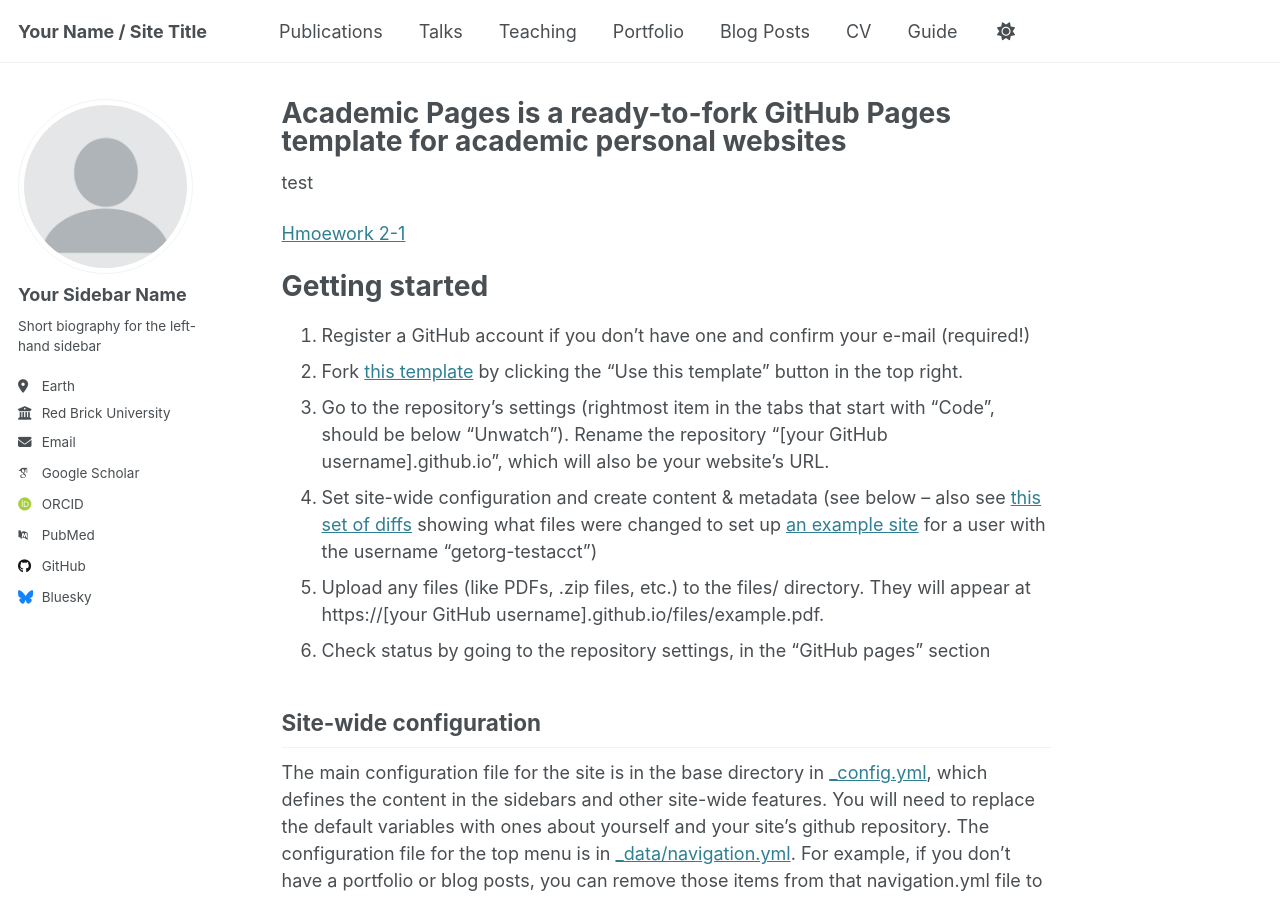
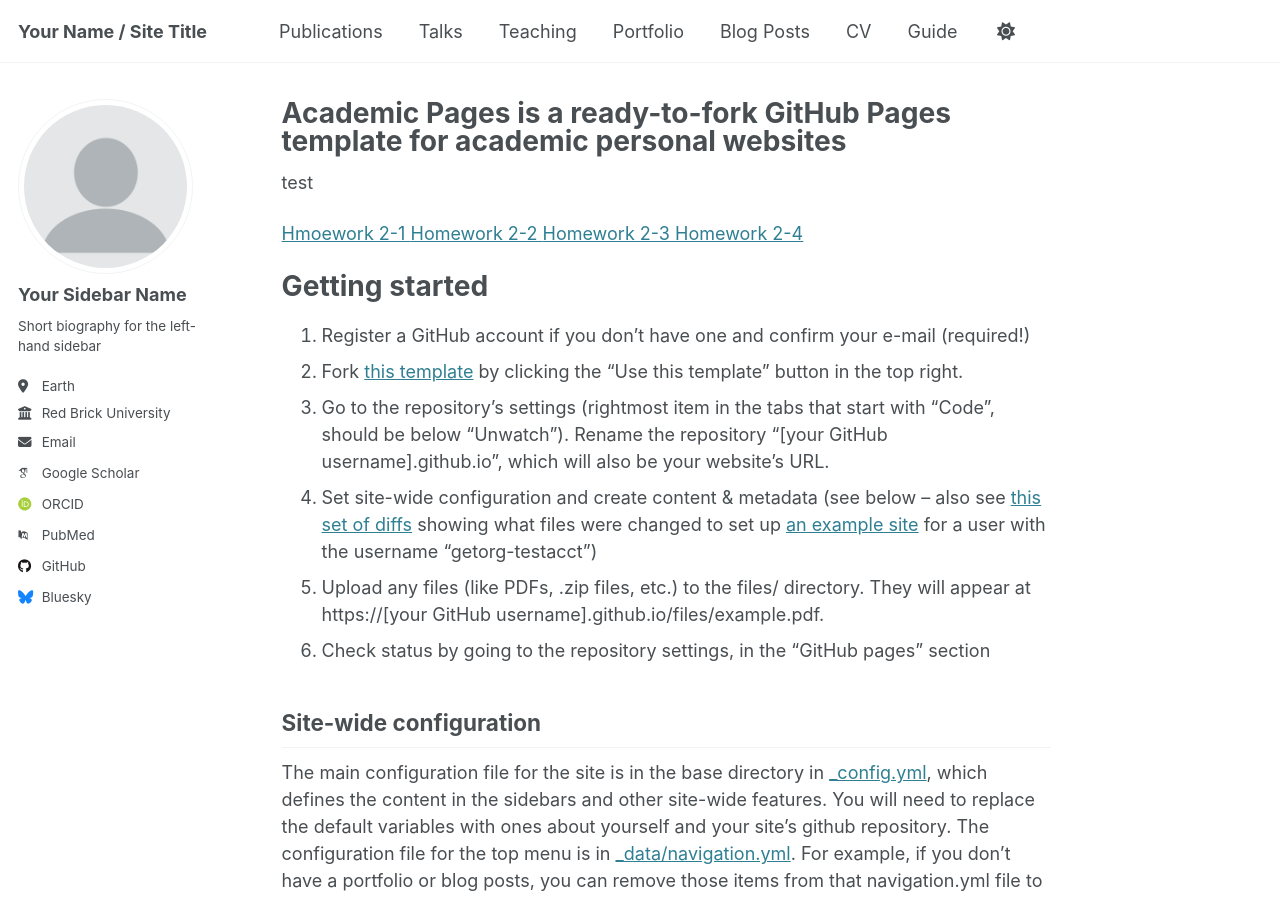
Before and after one commit to bohun0917/bohun, a Jekyll site: the page built from _pages/about.md, in a window 1280 px wide and 900 px high. Built offline with Jekyll 4.4.1, drawn with Linux system fonts in a browser that asks for light colours; some web fonts are replaced.

Commit message:
Update about.md

```diff
--- a/_pages/about.md
+++ b/_pages/about.md
@@ -9,6 +9,9 @@ redirect_from:
 test
 
 <a href="hmoework2-1.html" target="_blank">Hmoework 2-1 </a>
+<a href="homework2-2.html" target="_blank">Homework 2-2 </a>
+<a href="homework2-3.html" target="_blank">Homework 2-3 </a>
+<a href="homework2-4.html" target="_blank">Homework 2-4 </a>
 
 Getting started
 ======
```
